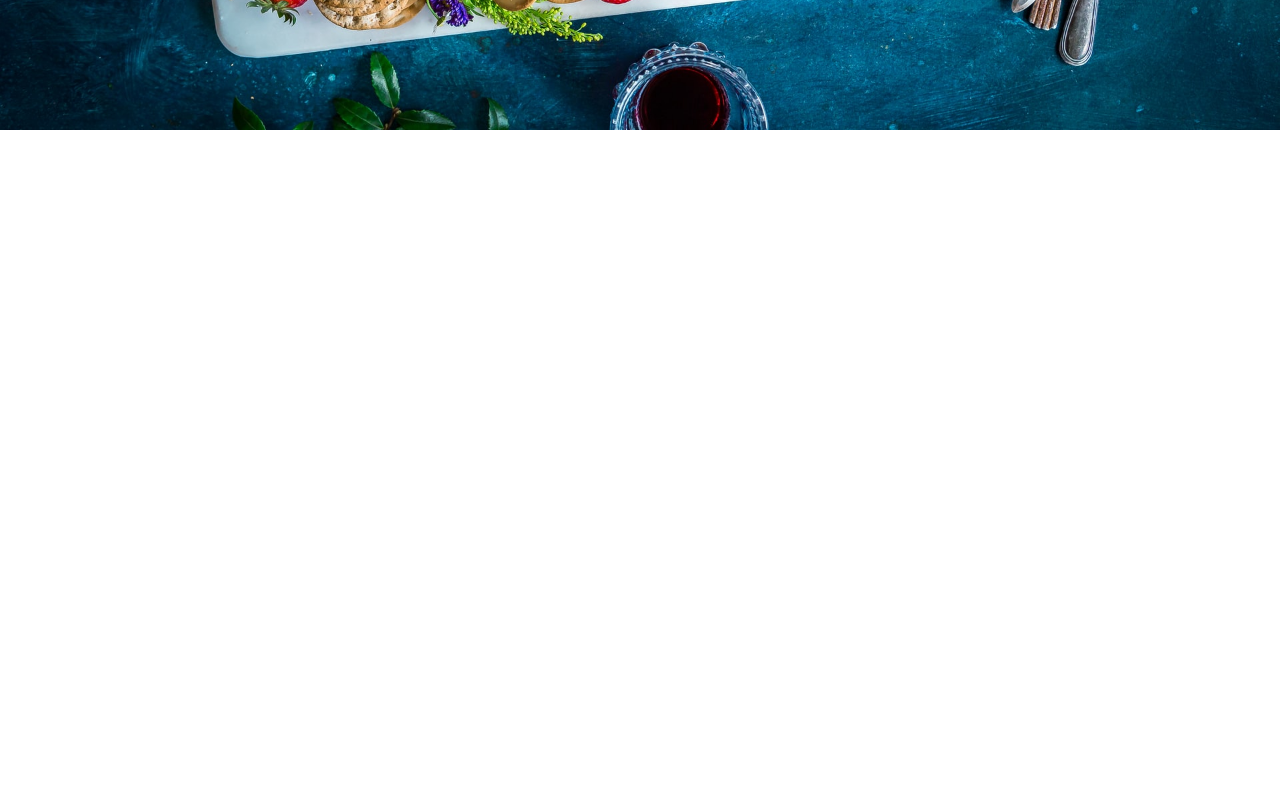
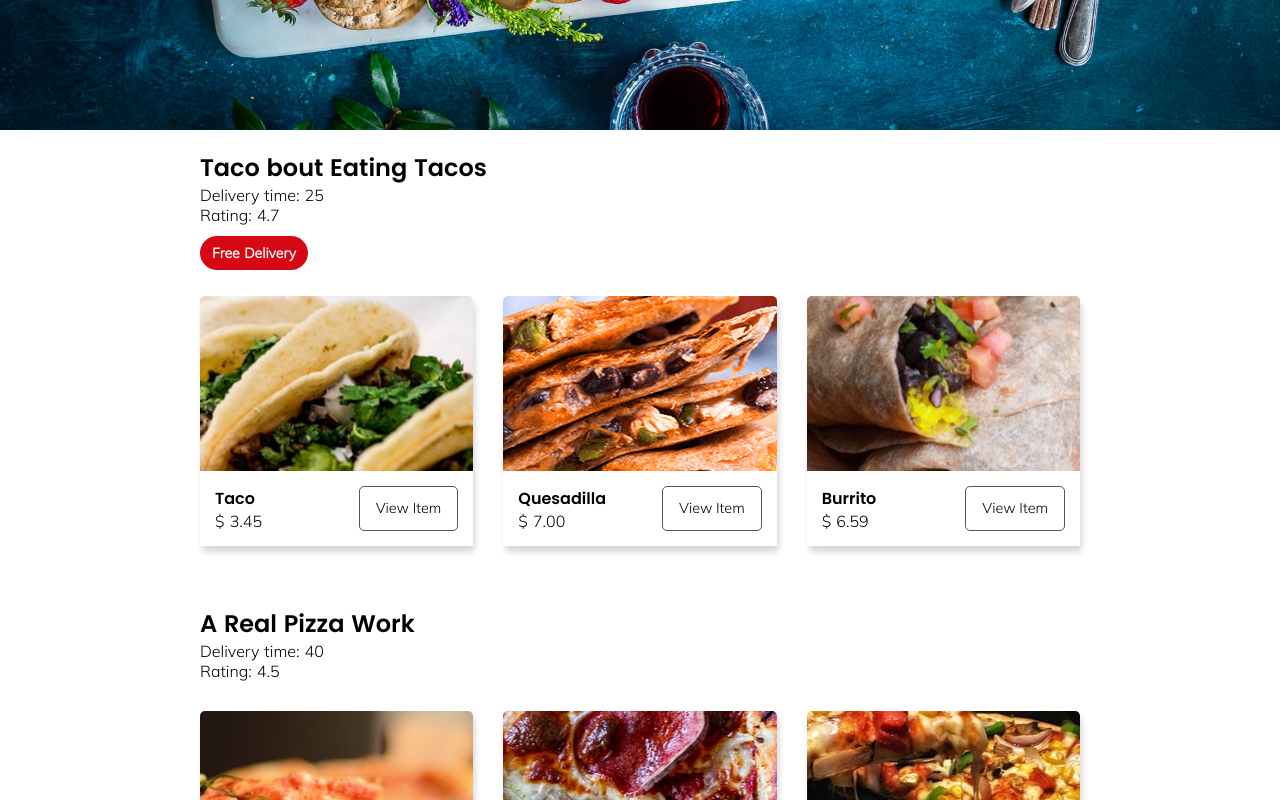
Before and after one commit to shunjid/mealpanda, a Nuxt app: page / in a window 1280 px wide. Shown: the part 540-1340 px from the top of the page. Before the commit the page ends 800 px from the top, so only its background shows below. Built offline with nearby package versions, Linux system fonts and the light colour scheme.

Commit message:
created grid from store data

```diff
--- /dev/null
+++ b/components/AppRestaurantInfo.vue
@@ -0,0 +1,48 @@
+<template>
+  <section class="restaurantinfo">
+    <div v-for="store in fooddata" :key="store.id">
+      <h2>{{ store.name }}</h2>
+      <p>Delivery time: {{ store.deliveryTime }}</p>
+      <p>Rating: {{ store.rating }}</p>
+      <p v-if="store.freeDelivery" class="label">
+        <span>Free Delivery</span>
+      </p>
+
+      <div class="row">
+        <div
+          v-for="menuitem in store.menu"
+          :key="menuitem.id"
+          class="items"
+          :style="`background: url(${menuitem.img}) no-repeat center center`"
+        >
+          <div class="iteminfo">
+            <div>
+              <h4>{{ menuitem.item }}</h4>
+              <p>{{ formatPrice(menuitem.price) }}</p>
+            </div>
+            <button class="ghost">
+              View Item
+            </button>
+          </div>
+        </div>
+      </div>
+    </div>
+  </section>
+</template>
+
+<script>
+import { mapState } from "vuex";
+
+export default {
+  computed: {
+    ...mapState(["fooddata"])
+  },
+  methods: {
+    formatPrice(itemPrice) {
+      return `$ ${itemPrice.toFixed(2)}`;
+    }
+  }
+};
+</script>
+
+<style lang="scss" scoped></style>
--- a/pages/index.vue
+++ b/pages/index.vue
@@ -1,14 +1,17 @@
 <template>
   <main class="container">
-    <AppHeader />
+    <app-header />
+    <app-restaurant-info />
   </main>
 </template>
 
 <script>
 import AppHeader from "@/components/AppHeader.vue";
+import AppRestaurantInfo from "@/components/AppRestaurantInfo.vue";
 
 export default {
   components: {
+    AppRestaurantInfo,
     AppHeader
   }
 };
```
